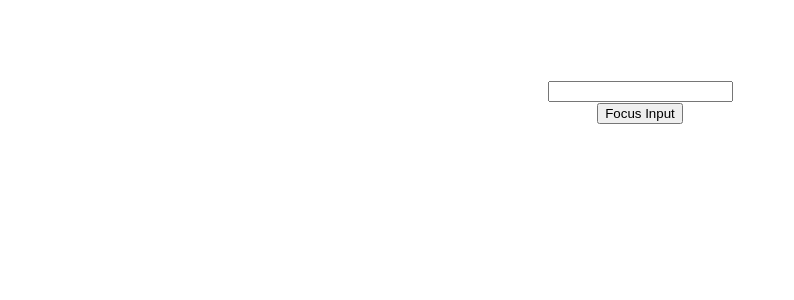
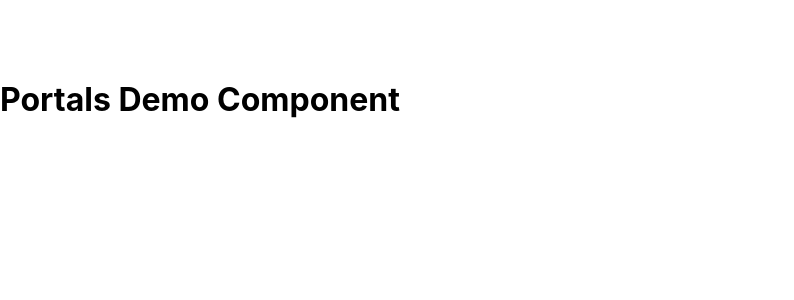
Before and after one commit to omeatai/src-react-typescript, a React (Create React App) app in the folder ce-react/: page / in a window 1280 px wide. Shown: the top 300 px of the page, without its empty margins (0-794 px from the left). Built offline with nearby package versions, Linux system fonts and the light colour scheme.

Commit message:
21. React Portals
21. React Portals

```diff
--- a/ce-react/public/index.html
+++ b/ce-react/public/index.html
@@ -29,6 +29,7 @@
   <body>
     <noscript>You need to enable JavaScript to run this app.</noscript>
     <div id="root"></div>
+    <div id="portal-root"></div>
     <!--
       This HTML file is a template.
       If you open it directly in the browser, you will see an empty page.
--- a/ce-react/src/App.js
+++ b/ce-react/src/App.js
@@ -1,10 +1,10 @@
 import "./App.css";
-import FRefParent from "./components/FRefParent";
+import PortalComp from "./components/PortalComp";
 
 function App() {
   return (
     <div className="App">
-      <FRefParent />
+      <PortalComp />
     </div>
   );
 }
--- /dev/null
+++ b/ce-react/src/components/PortalComp.jsx
@@ -0,0 +1,12 @@
+import ReactDOM from "react-dom";
+
+const PortalComp = () => {
+  return ReactDOM.createPortal(
+    <div>
+      <h1>Portals Demo Component</h1>
+    </div>,
+    document.getElementById("portal-root")
+  );
+};
+
+export default PortalComp;
```
